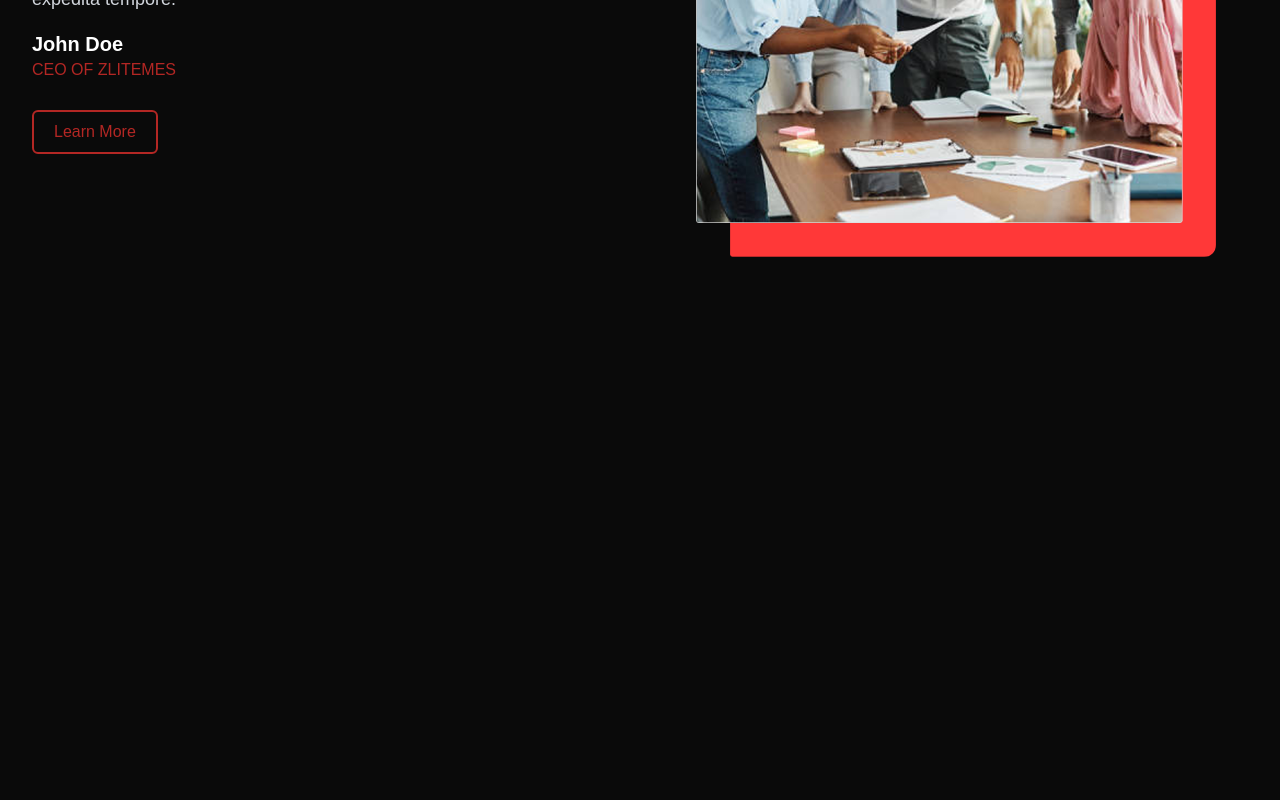
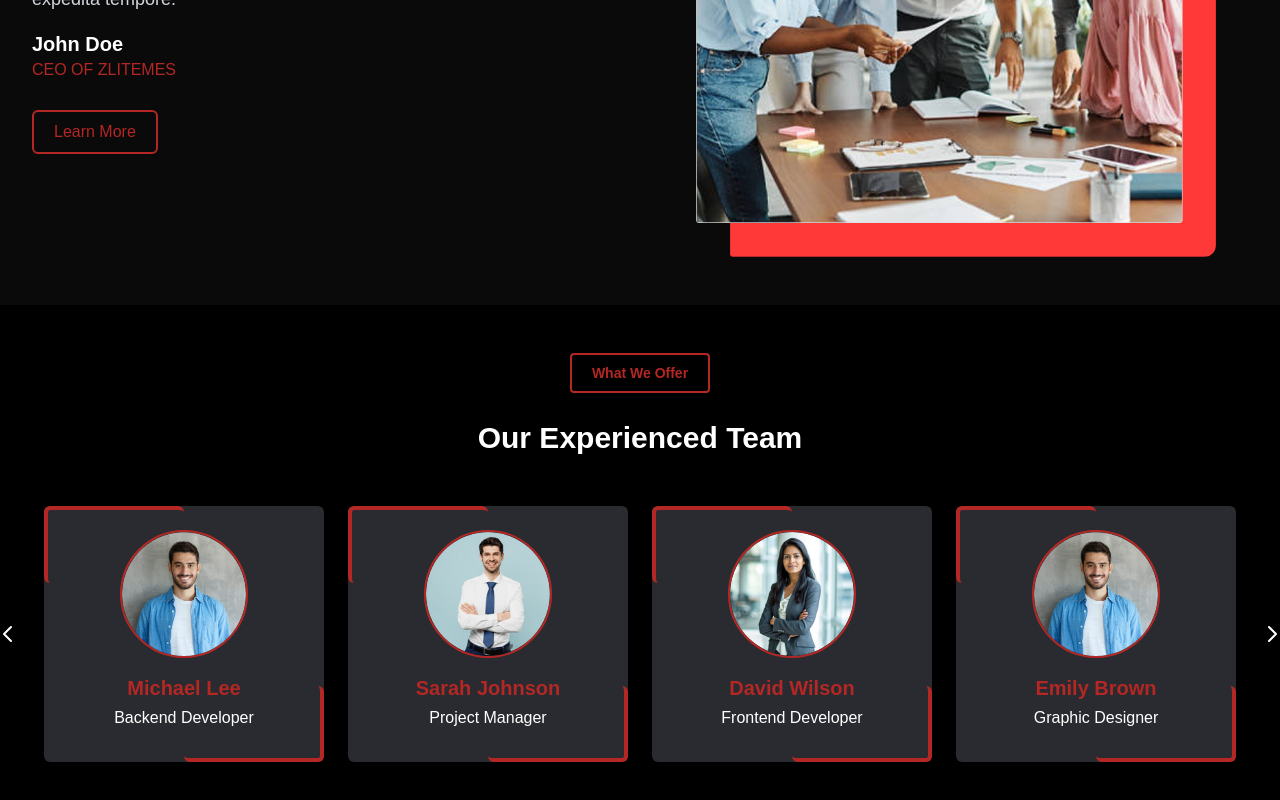
Before and after one commit to Asharkhan468/AppMash-Company-website, a Next.js app: page / in a window 1280 px wide. Shown: the part 2373-3173 px from the top of the page. Before the commit the page ends 2678 px from the top, so only its background shows below. Built offline with nearby package versions, Linux system fonts and the light colour scheme; a web font is replaced by a local one.

Commit message:
OUR TEAM SECTION [ADD]

```diff
--- a/app/components/OurTeam.tsx
+++ b/app/components/OurTeam.tsx
@@ -1,11 +1,227 @@
-import React from 'react'
+"use client";
 
-function OurTeam() {
+import Image from "next/image";
+import { useState, useRef, useEffect } from "react";
+import image1 from "../../public/team-image-1.png";
+import image2 from "../../public/team-image-2.png";
+import image3 from "../../public/team-image-3.png";
+
+export default function OurTeam() {
+  const team = [
+    { name: "John Doe", role: "Web Developer", image: image1 },
+    { name: "Jane Smith", role: "UI/UX Designer", image: image2 },
+    { name: "Michael Lee", role: "Backend Developer", image: image3 },
+    { name: "Sarah Johnson", role: "Project Manager", image: image1 },
+    { name: "David Wilson", role: "Frontend Developer", image: image2 },
+    { name: "Emily Brown", role: "Graphic Designer", image: image3 },
+  ];
+
+  const [currentIndex, setCurrentIndex] = useState(0);
+  const [isHovered, setIsHovered] = useState(false);
+  const [isMobile, setIsMobile] = useState(false);
+  const sliderRef = useRef<HTMLDivElement>(null);
+  const intervalRef = useRef<NodeJS.Timeout | undefined>(undefined);
+
+  // Responsive card count
+  const getVisibleCards = () => {
+    if (typeof window === "undefined") return 4;
+    const width = window.innerWidth;
+    if (width < 640) return 1; // Mobile
+    if (width < 768) return 2; // Small tablet
+    if (width < 1024) return 3; // Tablet
+    return 4; // Desktop
+  };
+
+  const [visibleCards, setVisibleCards] = useState(getVisibleCards());
+  const totalCards = team.length;
+  const canSlide = totalCards > visibleCards;
+  const autoScrollDelay = 3000;
+
+  useEffect(() => {
+    const handleResize = () => {
+      const newVisibleCards = getVisibleCards();
+      setVisibleCards(newVisibleCards);
+      setIsMobile(window.innerWidth < 640);
+      // Reset index if it would cause empty space
+      if (currentIndex > totalCards - newVisibleCards) {
+        setCurrentIndex(Math.max(0, totalCards - newVisibleCards));
+      }
+    };
+
+    handleResize(); // Initialize
+    window.addEventListener("resize", handleResize);
+    return () => window.removeEventListener("resize", handleResize);
+  }, [currentIndex, totalCards]);
+
+  const nextSlide = () => {
+    setCurrentIndex((prevIndex) => {
+      if (prevIndex >= totalCards - visibleCards) return 0;
+      return prevIndex + 1;
+    });
+    resetAutoScroll();
+  };
+
+  const prevSlide = () => {
+    setCurrentIndex((prevIndex) => {
+      if (prevIndex <= 0) return totalCards - visibleCards;
+      return prevIndex - 1;
+    });
+    resetAutoScroll();
+  };
+
+  const resetAutoScroll = () => {
+    clearInterval(intervalRef.current);
+    startAutoScroll();
+  };
+
+  const startAutoScroll = () => {
+    if (!canSlide || isHovered) return;
+
+    intervalRef.current = setInterval(() => {
+      nextSlide();
+    }, autoScrollDelay);
+  };
+
+  useEffect(() => {
+    startAutoScroll();
+    return () => clearInterval(intervalRef.current);
+  }, [canSlide, isHovered, visibleCards]);
+
+  // Get the subset of cards to display
+  const visibleTeam = team.slice(currentIndex, currentIndex + visibleCards);
+
   return (
-    <div>
+    <section className="relative bg-neutral2 w-full pt-6 sm:pt-8 pb-8 sm:pb-12 overflow-hidden">
+      <div className="max-w-7xl mx-auto px-4 sm:px-6 lg:px-8 relative">
+        {/* Heading */}
+        <div className="text-center mb-8 sm:mb-12 mt-4">
+          <button className="border-2 border-primary2 text-primary2 px-5 py-2 rounded-sm text-xs sm:text-sm font-semibold mb-3">
+            What We Offer
+          </button>
+          <h2 className="text-xl sm:text-2xl md:text-3xl font-bold text-secondary1 mt-3 leading-snug">
+            Our Experienced Team
+          </h2>
+        </div>
 
-    </div>
-  )
+        {/* Cards Container */}
+        <div
+          className="relative"
+          onMouseEnter={() => {
+            setIsHovered(true);
+            clearInterval(intervalRef.current);
+          }}
+          onMouseLeave={() => {
+            setIsHovered(false);
+            startAutoScroll();
+          }}
+        >
+          {canSlide && (
+            <>
+              <button
+                onClick={prevSlide}
+                className={`absolute left-0 top-1/2 -translate-y-1/2 -translate-x-8 md:-translate-x-12 z-10  text-secondary1 p-3 rounded-full shadow-lg transition-all hover:scale-110 ${
+                  isMobile ? "hidden" : ""
+                }`}
+                aria-label="Previous team members"
+              >
+                <svg
+                  xmlns="http://www.w3.org/2000/svg"
+                  className="h-6 w-6"
+                  fill="none"
+                  viewBox="0 0 24 24"
+                  stroke="currentColor"
+                >
+                  <path
+                    strokeLinecap="round"
+                    strokeLinejoin="round"
+                    strokeWidth={2}
+                    d="M15 19l-7-7 7-7"
+                  />
+                </svg>
+              </button>
+              <button
+                onClick={nextSlide}
+                className={`absolute right-0 top-1/2 -translate-y-1/2 translate-x-8 md:translate-x-12 z-10  text-secondary1 p-3 rounded-full shadow-lg transition-all hover:scale-110 ${
+                  isMobile ? "hidden" : ""
+                }`}
+                aria-label="Next team members"
+              >
+                <svg
+                  xmlns="http://www.w3.org/2000/svg"
+                  className="h-6 w-6"
+                  fill="none"
+                  viewBox="0 0 24 24"
+                  stroke="currentColor"
+                >
+                  <path
+                    strokeLinecap="round"
+                    strokeLinejoin="round"
+                    strokeWidth={2}
+                    d="M9 5l7 7-7 7"
+                  />
+                </svg>
+              </button>
+            </>
+          )}
+
+          <div
+            ref={sliderRef}
+            className={`flex ${
+              isMobile ? "justify-center" : "justify-center"
+            } gap-6 transition-transform duration-500 ease-in-out overflow-x-visible px-4`}
+          >
+            {visibleTeam.map((member, index) => (
+              <div
+                key={`${member.name}-${index}`}
+                className={`bg-neutral1 p-6 text-center relative rounded-md ${
+                  isMobile ? "w-[280px]" : "min-w-[280px]"
+                } flex-shrink-0 mx-auto transition-all hover:shadow-lg `}
+              >
+                {/* Borders */}
+                <div
+                  className="absolute top-0 left-0 border-t-4 border-l-4 border-primary2 rounded-md"
+                  style={{ width: "50%", height: "30%" }}
+                ></div>
+                <div
+                  className="absolute bottom-0 right-0 border-b-4 border-r-4 border-primary2 rounded-md"
+                  style={{ width: "50%", height: "30%" }}
+                ></div>
+
+                {/* Image */}
+                <Image
+                  src={member.image}
+                  alt={member.name}
+                  className="w-32 h-32 mx-auto rounded-full object-cover mb-4 border-2 border-primary2"
+                  width={128}
+                  height={128}
+                />
+                <h3 className="text-primary2 text-xl font-semibold">
+                  {member.name}
+                </h3>
+                <p className="text-secondary1 text-base mt-1 mb-2">{member.role}</p>
+              </div>
+            ))}
+          </div>
+
+          {/* Mobile Indicators */}
+          {isMobile && canSlide && (
+            <div className="flex justify-center mt-8 gap-2">
+              {team.map((_, index) => (
+                <button
+                  key={index}
+                  onClick={() => setCurrentIndex(index)}
+                  className={`w-3 h-3 rounded-full transition-all ${
+                    currentIndex === index
+                      ? "bg-primary2 scale-125"
+                      : "bg-neutral1/50"
+                  }`}
+                  aria-label={`Go to slide ${index + 1}`}
+                />
+              ))}
+            </div>
+          )}
+        </div>
+      </div>
+    </section>
+  );
 }
-
-export default OurTeam
--- a/app/page.tsx
+++ b/app/page.tsx
@@ -2,6 +2,7 @@ import Image from "next/image";
 import HeroSection from "./components/Hero";
 import SubHeroSection from "./components/SubHeroSection";
 import WhyUsSection from "./components/WhyChooseUsSection";
+import OurTeam from "./components/OurTeam";
 
 export default function Home() {
   return (
@@ -9,6 +10,8 @@ export default function Home() {
       <HeroSection />
       <SubHeroSection />
       <WhyUsSection />
+      <OurTeam />
+
 
     </div>
   );
```
